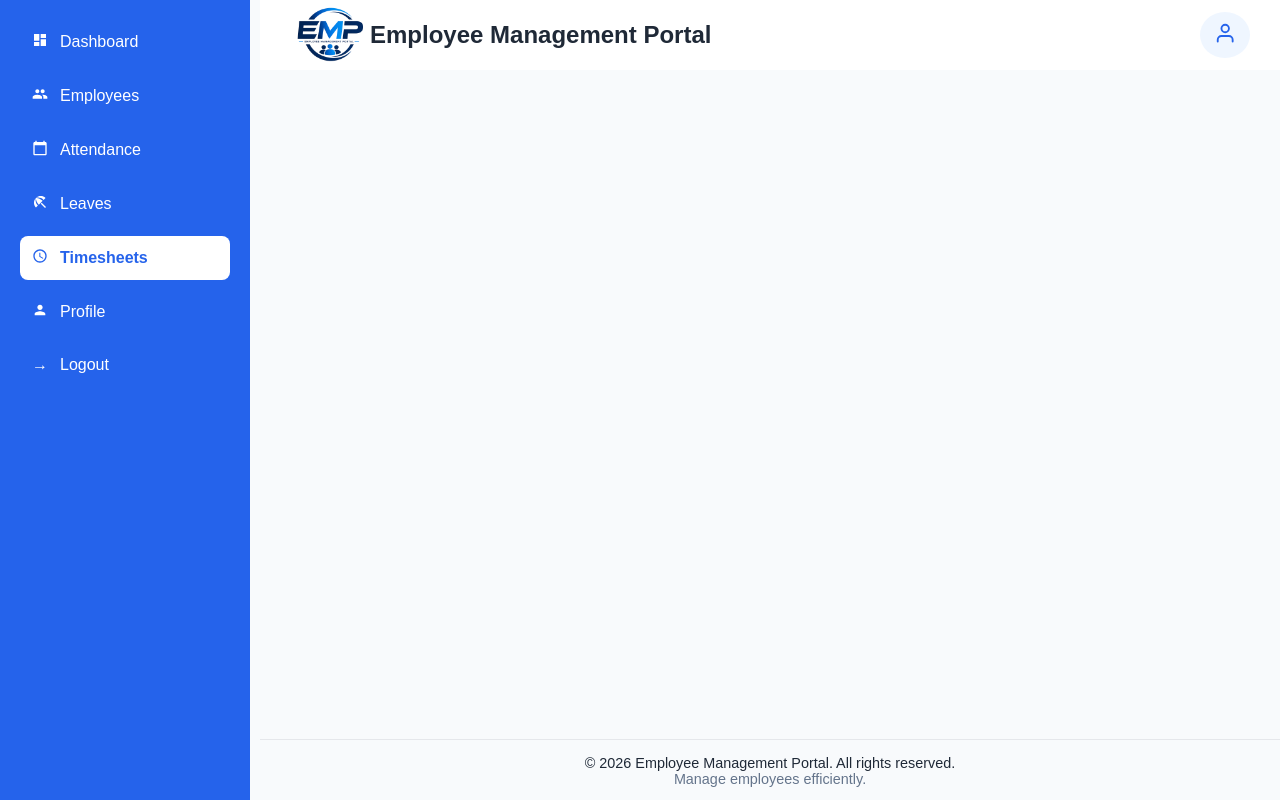
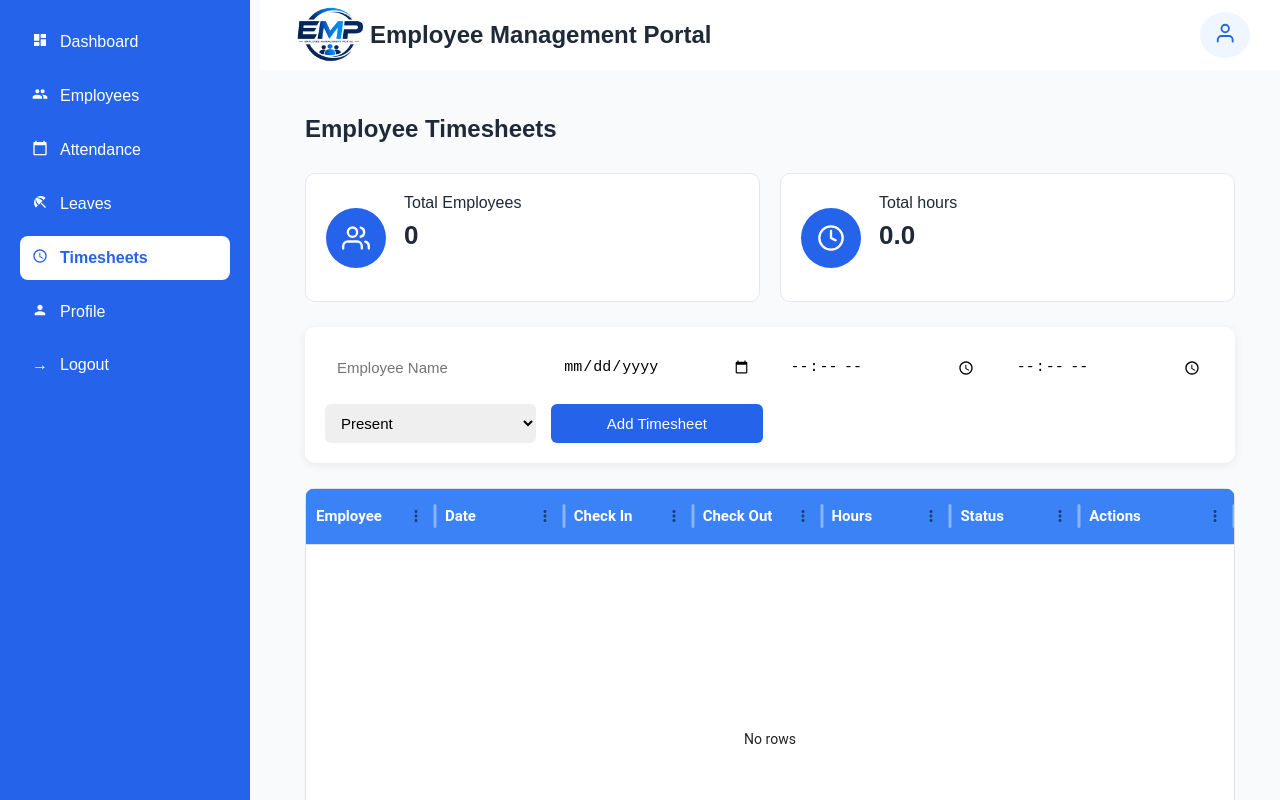
Before and after one commit to mindmash-padmesh/final-team-project, a React (Vite) app in the folder Employee-Management-Portal/: page /timesheets in a window 1280 px wide. Shown: the top 800 px of the page. Built offline with nearby package versions, Linux system fonts and the light colour scheme.

Commit message:
Timesheet page

```diff
--- a/Employee-Management-Portal/package.json
+++ b/Employee-Management-Portal/package.json
@@ -10,6 +10,10 @@
     "preview": "vite preview"
   },
   "dependencies": {
+    "@emotion/react": "^11.14.0",
+    "@emotion/styled": "^11.14.1",
+    "@mui/material": "^9.2.0",
+    "@mui/x-data-grid": "^9.10.1",
     "react": "^19.2.7",
     "react-dom": "^19.2.7",
     "react-icons": "^5.7.0",
--- a/Employee-Management-Portal/src/Pages/NotFound.jsx
+++ b/Employee-Management-Portal/src/Pages/NotFound.jsx
@@ -13,7 +13,7 @@ function NotFound(){
                 <img src={Image} alt="NotFound image"/>
                 <marquee>Oops! Page Not Found</marquee>
                 <p>The page you are looking for might have been removed,renamed, or is temporarily unavailable.</p>
-                <Link to="/Login" className="Back"><FaArrowLeft/><span>Go Back</span></Link>
+                <Link to="/login" className="Back"><FaArrowLeft/><span>Go Back</span></Link>
             </div>
         </div>
     );
--- a/Employee-Management-Portal/src/Pages/Timesheets.jsx
+++ b/Employee-Management-Portal/src/Pages/Timesheets.jsx
@@ -0,0 +1,181 @@
+import { useEffect,useState } from "react";
+import "../Styles/Timesheets.css";
+import Card from "../Component/Card";
+import { DataGrid } from '@mui/x-data-grid';
+import { FiEdit2,FiTrash2,FiUsers,FiClock,FiTrendingUp,FiCalendar } from "react-icons/fi";
+
+function Timesheets(){
+  const[timesheets,setTimesheets]=useState(()=>{
+    const saved=localStorage.getItem("timesheets");
+    return saved?JSON.parse(saved):[];
+  });
+  const[formData,setFormData]=useState({
+    employee:"",
+    date:"",
+    checkIn:"",
+    checkOut:"",
+    status:"Present",
+  });
+  const [editingId,setEditingId]=useState(null);
+  const[search,setSearch]=useState("");
+  useEffect(()=>{
+    localStorage.setItem("timesheets",JSON.stringify(timesheets));
+  },[timesheets]);
+  const calculateHours=(checkIn,checkOut)=>{
+    if(!checkIn||!checkOut)return"0";
+    const start=new Date(`2000-01-01T${checkIn}`);
+    const end=new Date(`2000-01-01T${checkOut}`);
+    const diff=(end-start)/(1000*60*60);
+    return diff>0?diff.toFixed(1):"0";
+  };
+  const handleChange=(e)=>{
+    setFormData({
+      ...formData,[e.target.name]:e.target.value,
+    });
+  };
+  const handleSubmit=(e)=>{
+    e.preventDefault();
+    const hours=calculateHours(
+      formData.checkIn,
+      formData.checkOut
+    );
+    if(editingId){
+      setTimesheets(timesheets.map((item)=>item.id===editingId?{...formData,id:editingId,hours}:item));
+      setEditingId(null);
+    }else{
+      const newEntry={
+        id:Date.now(),
+        ...formData,hours,
+      };
+      setTimesheets([...timesheets,newEntry]);
+    }
+    setFormData({
+      employee:"",
+      date:"",
+      checkIn:"",
+      checkOut:"",
+      status:"Present",
+    });
+  };
+  const handleEdit=(item)=>{
+    setEditingId(item.id);
+    setFormData({
+      employee:item.employee,
+      date:item.date,
+      checkIn:item.checkIn,
+      checkOut:item.checkOut,
+      status:item.status,
+    });
+  };
+  const handleDelete = (id) => {
+    if (window.confirm("Delete this timesheet?")) {
+      setTimesheets(
+        timesheets.filter((item) => item.id !== id)
+      );
+    }
+  };
+  const filtered=timesheets.filter((item)=>
+    item.employee.toLowerCase().includes(search.toLowerCase())
+  );
+  const totalHours=timesheets.reduce(
+    (sum,item)=>sum+Number(item.hours),0
+  );
+const summaryCards=[
+  {
+    title:"Total Employees",
+    value:timesheets.length,
+    icon:<FiUsers/>,
+  },
+  {
+    title:"Total hours",
+    value:totalHours.toFixed(1),
+    icon:<FiClock/>,
+  },
+];
+const column=[
+  {
+    field:"employee",
+    headerName:"Employee",
+    flex:1,
+  },
+  {
+    field:"date",
+    headerName:"Date",
+    flex:1,
+  },
+  {
+    field:"checkIn",
+    headerName:"Check In",
+    flex:1,
+  },
+  {
+    field: "checkOut",
+    headerName: "Check Out",
+    flex: 1,
+  },
+  {
+    field: "hours",
+    headerName: "Hours",
+    flex: 1,
+  },
+  {
+    field: "status",
+    headerName: "Status",
+    flex: 1,
+  },
+  {
+    field:"actions",
+    headerName:"Actions",
+    flex:1.2,
+    sortable:false,
+    renderCell:(params)=>(
+      <>
+      <button className="edit-btn" onClick={()=>handleEdit(params.row)}><FiEdit2/></button>
+      <button className="delete-btn"onClick={()=>handleDelete(params.row.id)}><FiTrash2/></button>
+      </>
+    ),
+  },
+];
+
+return(
+  <div className="timesheets-page">
+    <h2>Employee Timesheets</h2>
+    <div className="summary-cards">
+        {summaryCards.map((card, index) => (
+          <Card key={index} className="summary-card">
+            <div className="card-icon">
+              {card.icon}
+            </div>
+            <div className="card-content">
+              <h4>{card.title}</h4>
+              <h2>{card.value}</h2>
+            </div>
+          </Card>
+      ))}
+    </div>
+    <form onSubmit={handleSubmit}className="timesheet-form">
+      <input type="text"name="employee"placeholder="Employee Name" value={formData.employee} onChange={handleChange} required/>
+      <input type="date" name="date" value={formData.date}onChange={handleChange}required/>
+      <input type="time"name="checkIn"value={formData.checkIn} onChange={handleChange} required/>
+      <input type="time"name="checkOut" value={formData.checkOut} onChange={handleChange} required/>
+      <select name="status" value={formData.status} onChange={handleChange} required>
+        <option value="" disabled>Select Status</option>
+        <option>Present</option>
+        <option>Leave</option>
+        <option>Halfday</option>
+      </select>
+      <button type="submit">{editingId?"Update Timesheet":"Add Timesheet"}</button>
+    </form>
+  <div style={{height:500,
+    width:"100%",
+    background:"var(--white)",
+    borderRadius:"10px",
+    }}>
+    <div className="table-container">
+      <DataGrid rows={filtered} columns={column} pageSizeOptions={[5, 10, 20]} initialState={{ pagination: { paginationModel: { page: 0, pageSize: 5,},},}} disableRowSelectionOnClick />
+    </div>
+  </div>
+  </div>
+)
+}
+export default Timesheets;
--- a/Employee-Management-Portal/src/Routes/AppRoutes.jsx
+++ b/Employee-Management-Portal/src/Routes/AppRoutes.jsx
@@ -1,12 +1,23 @@
-import {Routes, Route} from 'react-router-dom';
-import Layout from '../Layout/Layout';
+import { Routes, Route } from "react-router-dom";
 
-function AppRoutes(){
-    return(
-        <>
-        <Layout/>
-        </>
-    )
+import Layout from "../Layout/Layout";
+
+import Login from "../Pages/Login";
+import Dashboard from "../Pages/Dashboard";
+import NotFound from "../Pages/NotFound";
+import Timesheets from "../Pages/Timesheets";
+
+function AppRoutes() {
+  return (
+    <Routes>
+      <Route path="/login" element={<Login />} />
+      <Route path="/" element={<Layout />}>
+        <Route path="dashboard" element={<Dashboard />} />
+        <Route path="timesheets" element={<Timesheets/>}/>
+      </Route>
+      <Route path="*" element={<NotFound />} />
+    </Routes>
+  );
 }
 
 export default AppRoutes;
--- /dev/null
+++ b/Employee-Management-Portal/src/Styles/Timesheets.css
@@ -0,0 +1,195 @@
+.timesheets-page{
+    padding:20px;
+    background:var(--background-color);
+    min-height: 100vh;
+}
+
+.timesheets-page h2{
+    margin-bottom: 30px;
+}
+
+.summary-cards{
+    display: grid;
+    grid-template-columns: repeat(auto-fit, minmax(240px, 1fr));
+    gap: 20px;
+    margin-bottom: 25px;
+}
+
+.summary-card{
+    display: flex;
+    align-items: center;
+    gap: 18px;
+    padding: 20px;
+}
+
+.card-icon{
+    width: 60px;
+    height: 60px;
+    border-radius: 50%;
+    color: var(--white);
+    background: var(--primary-color);
+    display: flex;
+    justify-content: center;
+    align-items: center;
+    font-size: 28px;
+    flex-shrink: 0;
+}
+
+.card-content h4{
+    margin: 0;
+    font-weight: 500;
+}
+
+.card-content h2{
+    margin-top: 8px;
+    font-size: 26px;
+}
+
+.timesheet-form{
+    background: var(--white);
+    padding: 20px;
+    border-radius: 10px;
+    display:grid;
+    grid-template-columns: repeat(auto-fit, minmax(180px, 1fr));
+    gap: 15px;
+    margin-bottom: 25px;
+    box-shadow: 0 2px 10px rgba(0, 0, 0, 0.08);
+}
+
+.timesheet-form input,
+.timesheet-form select{
+    padding: 10px 12px;
+    border:var(--border-color);
+    border-radius: 6px;
+    font-size: 15px;
+    outline: none;
+}
+
+.timesheet-form input:focus,
+.timesheet-form select:focus{
+    border-color: var(--primary-color);
+}
+
+.timesheet-form button{
+    background: var(--primary-color);
+    color: var(--white);
+    border: none;
+    border-radius: 6px;
+    padding: 10px 18px;
+    cursor: pointer;
+    transition: 0.3s;
+    font-size: 15px;
+}
+
+.timesheet-form button:hover{
+    background: var(--secondary-color);
+}
+.MuiDataGrid-root {
+    background:var(--white);
+    border: none;
+    border-radius: 10px;
+}
+.MuiDataGrid-columnHeaders {
+    background-color:var(--secondary-color) !important;
+    color:var(--white) !important;
+    border-bottom: none !important;
+}
+.MuiDataGrid-columnHeader {
+    background-color: var(--secondary-color) !important;
+    color: var(--white) !important;
+}
+.MuiDataGrid-columnHeaderTitle {
+    color:var(--white) !important;
+    font-weight: 700 !important;
+    font-size: 15px;
+}
+.MuiDataGrid-columnSeparator {
+    color: rgba(255,255,255,.4) !important;
+}
+.MuiDataGrid-cell {
+    border-bottom: 1px solid var(--white);
+}
+.MuiDataGrid-footerContainer {
+    background: var(--white);
+}
+
+.edit-btn,
+.delete-btn{
+    border: none;
+    cursor: pointer;
+    padding: 8px;
+    margin-right: 6px;
+    border-radius: 6px;
+    color: var(--white);
+    font-size: 16px;
+}
+.delete-btn{
+    background: var(--primary-color);
+}
+
+.edit-btn{
+    background:var(--primary-color);
+}
+
+.edit-btn:hover{
+    background:var(--secondary-color);
+}
+.delete-btn:hover{
+    background: var(--danger-color);
+}
+.table-container{
+    width:100%;
+    height:500px;
+    border-radius:10px;
+    overflow:hidden;
+    color: var(--primary-color);
+}
+
+@media(max-width:768px){
+    .timesheets-page{
+        padding:15px;
+    }
+    .summary-cards{
+        grid-template-columns: 1fr;
+    }
+    .summary-card{
+        flex-direction: row;
+    }
+    .timesheet-form{
+        grid-template-columns: 1fr;
+    }
+    .timesheet-form button{
+        width: 100%;
+    }
+    .card-icon{
+        width: 50px;
+        height: 50px;
+        font-size: 22px;
+    }
+    .card-content h2{
+        font-size: 22px;
+    }
+    .MuiDataGrid-root{
+        font-size: 13px;
+    }
+    .MuiDataGrid-main{
+        overflow-x: auto;
+    }
+    .timesheet-form{
+        grid-template-columns: 1fr;
+        padding: 15px;
+        gap: 12px;
+    }
+    .timesheet-form input,
+    .timesheet-form select,
+    .timesheet-form button{
+        width: 100%;
+        font-size: 14px;
+    }
+    .timesheet-form button{
+        padding: 12px;
+    }
+    .table-container{
+        overflow-x: auto;
+    }
+}
```
Also changed, not shown: 1 other file (tests, documents, lock files or other folders).
